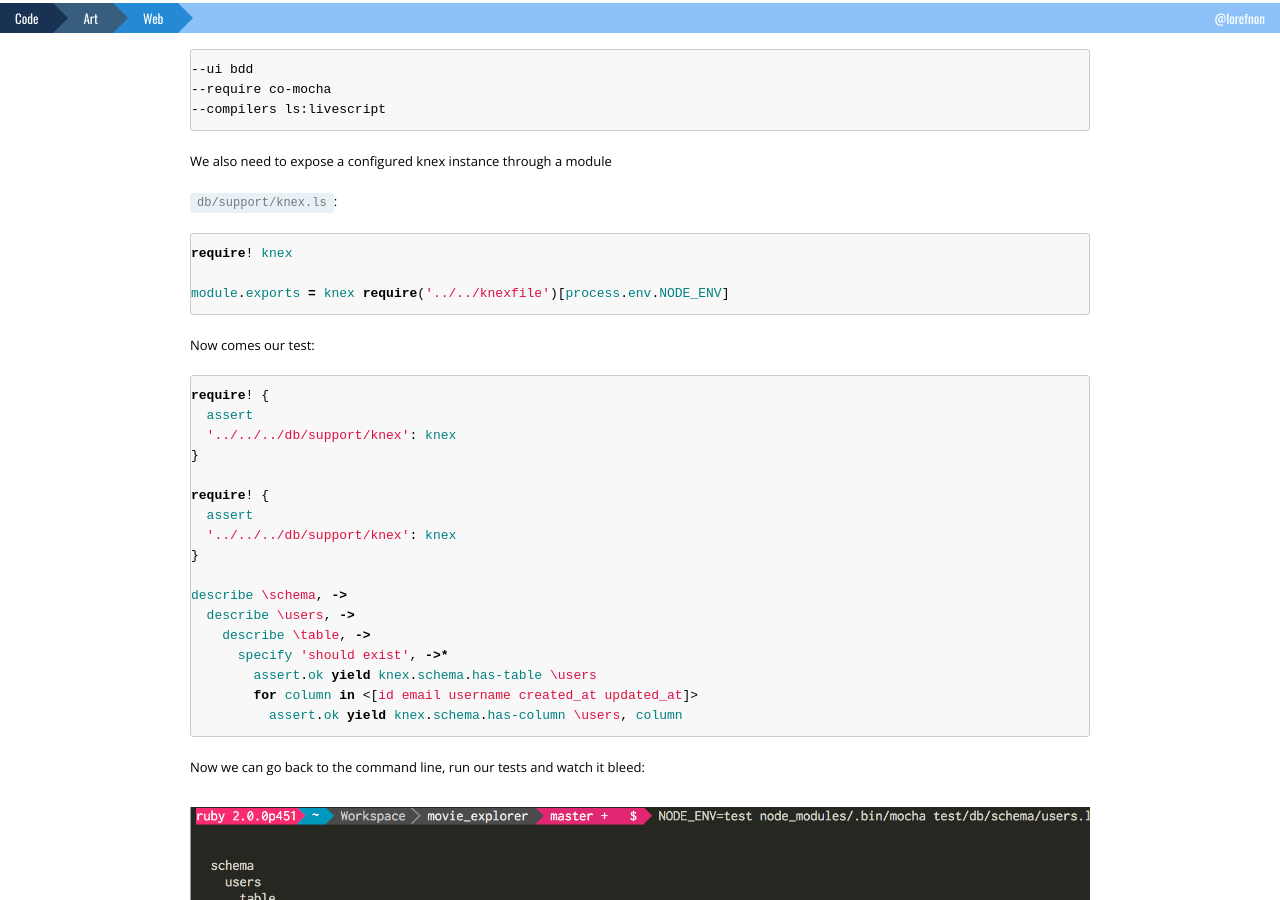
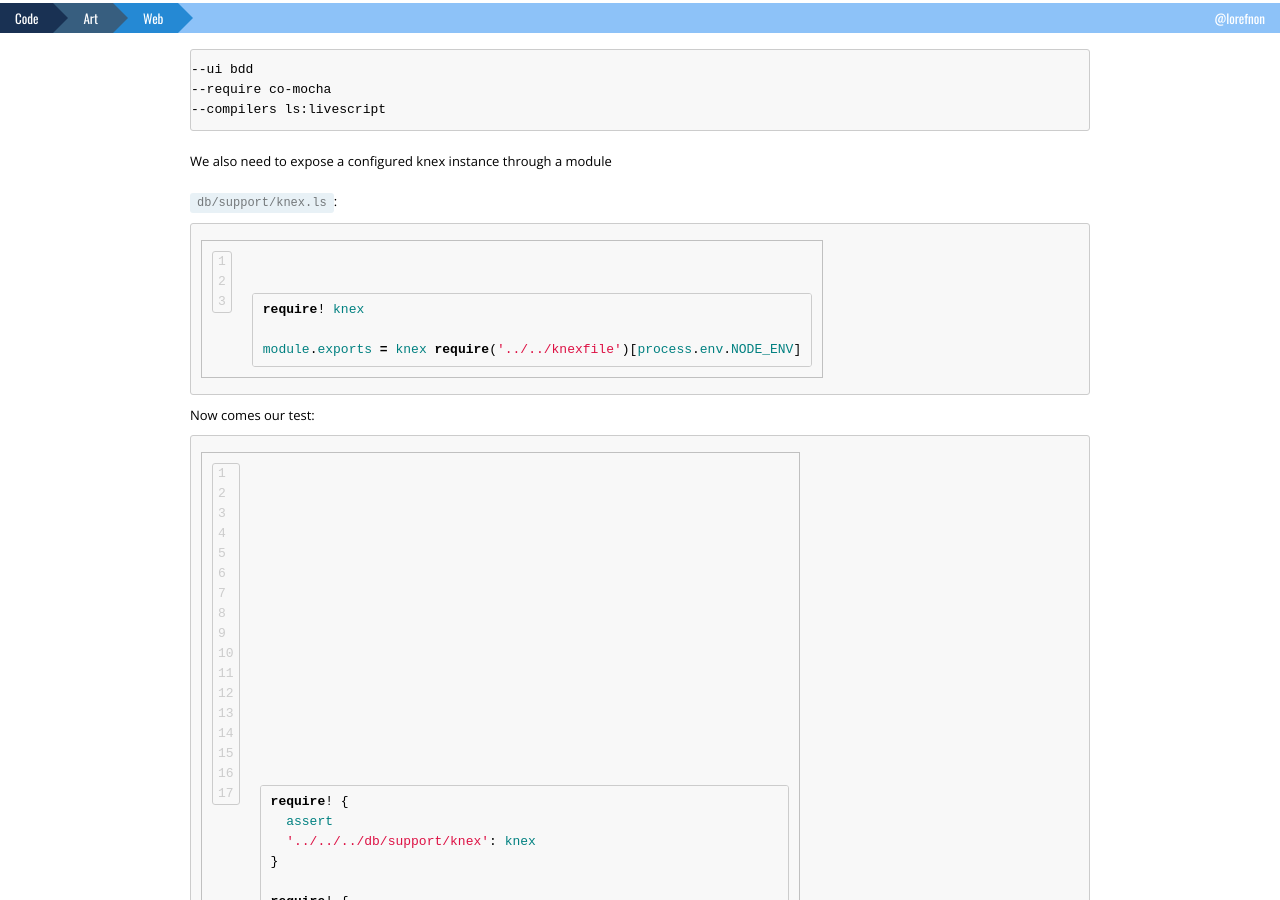
Before and after one commit to lorefnon/lorefnon.github.com, a Jekyll site: the page built from _posts/2015-09-22-going-full-stack-functional-with-node.md, in a window 1280 px wide and 900 px high, scrolled down 3170 px. Built offline with Jekyll 4.4.1, drawn with Linux system fonts in a browser that asks for light colours; Markdown is read by kramdown in place of the engine named in the settings; comment, search, counter and statistics services are not loaded; some of the changed text lies outside the part shown.

Commit message:
Add line numbers

````diff
--- a/_posts/2015-09-22-going-full-stack-functional-with-node.md
+++ b/_posts/2015-09-22-going-full-stack-functional-with-node.md
@@ -104,15 +104,15 @@ We also need to expose a configured knex instance through a module
 
 `db/support/knex.ls`:
 
-```livescript
+{% highlight livescript linenos %}
 require! knex
 
 module.exports = knex require('../../knexfile')[process.env.NODE_ENV]
-```
+{% endhighlight %}
 
 Now comes our test:
 
-```livescript
+{% highlight livescript linenos %}
 require! {
   assert
   '../../../db/support/knex': knex
@@ -130,7 +130,7 @@ describe \schema, ->
         assert.ok yield knex.schema.has-table \users
         for column in <[id email username created_at updated_at]>
           assert.ok yield knex.schema.has-column \users, column
-```
+{% endhighlight %}
 
 Now we can go back to the command line, run our tests and watch it bleed:
 
@@ -152,7 +152,7 @@ for i in $(ls); do mv $i $(echo $i | sed 's/.js/.ls/'); done
 
 `db/migrations/20150921193358_create_users.ls`
 
-```livescript
+{% highlight livescript linenos %}
 module.exports =
 
   up: (knex)->
@@ -170,7 +170,7 @@ module.exports =
 
   down: (knex)->
     knex.schema.drop-table \users
-```
+{% endhighlight %}
 
 Now if our migrations run without error then our users table is set up properly and we can re-run the tests:
 
````
